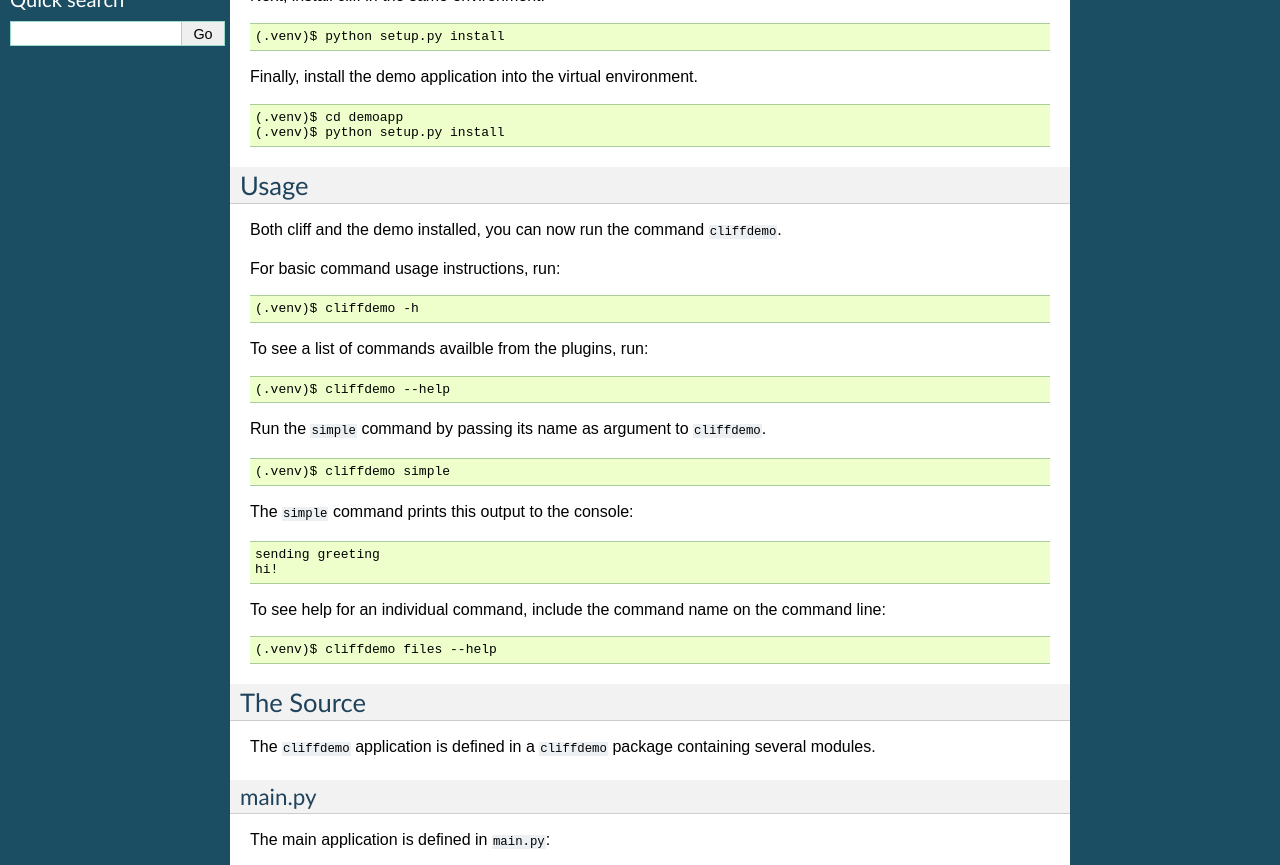
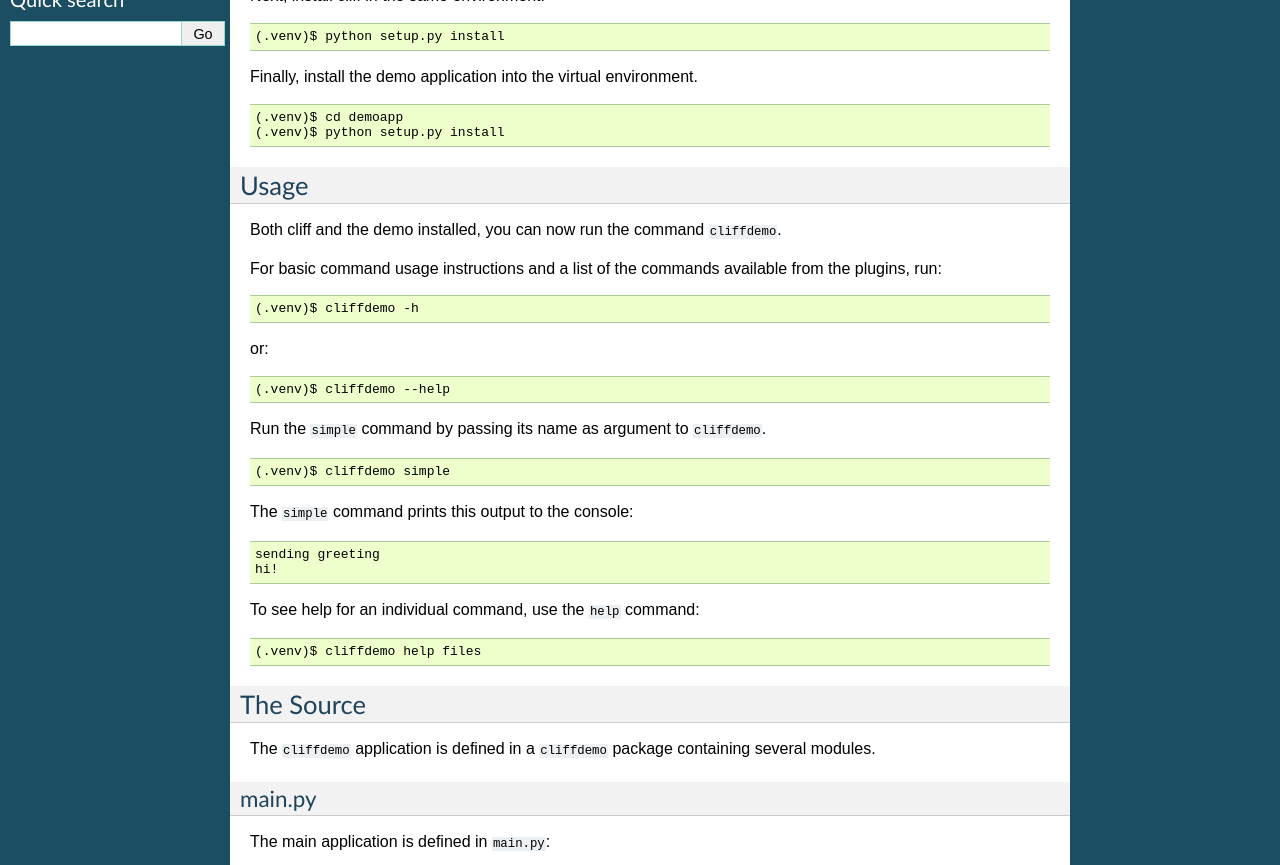
Before and after one commit to openstack/cliff, a Sphinx documentation site: the page built from docs/source/demoapp.rst, in a window 1280 px wide and 900 px high, scrolled down 391 px, cut to the strip 0-865 px from the top of the window. Built offline with Sphinx 7.4.7, drawn with Linux system fonts in a browser that asks for light colours.

Commit message:
update doc instructions for getting help

```diff
--- a/docs/source/demoapp.rst
+++ b/docs/source/demoapp.rst
@@ -39,11 +39,12 @@ Usage
 Both cliff and the demo installed, you can now run the command
 ``cliffdemo``.
 
-For basic command usage instructions, run::
+For basic command usage instructions and a list of the commands
+available from the plugins, run::
 
   (.venv)$ cliffdemo -h
 
-To see a list of commands availble from the plugins, run::
+or::
 
   (.venv)$ cliffdemo --help
 
@@ -61,10 +62,9 @@ The ``simple`` command prints this output to the console:
   hi!
 
 
-To see help for an individual command, include the command name on the
-command line::
+To see help for an individual command, use the ``help`` command::
 
-  (.venv)$ cliffdemo files --help
+  (.venv)$ cliffdemo help files
 
 The Source
 ==========
```
